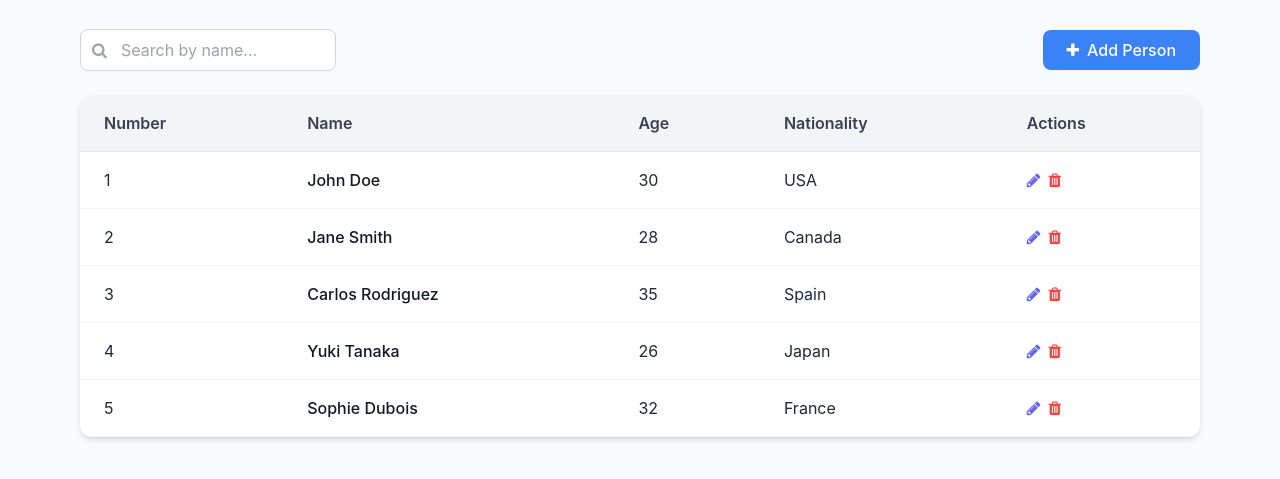
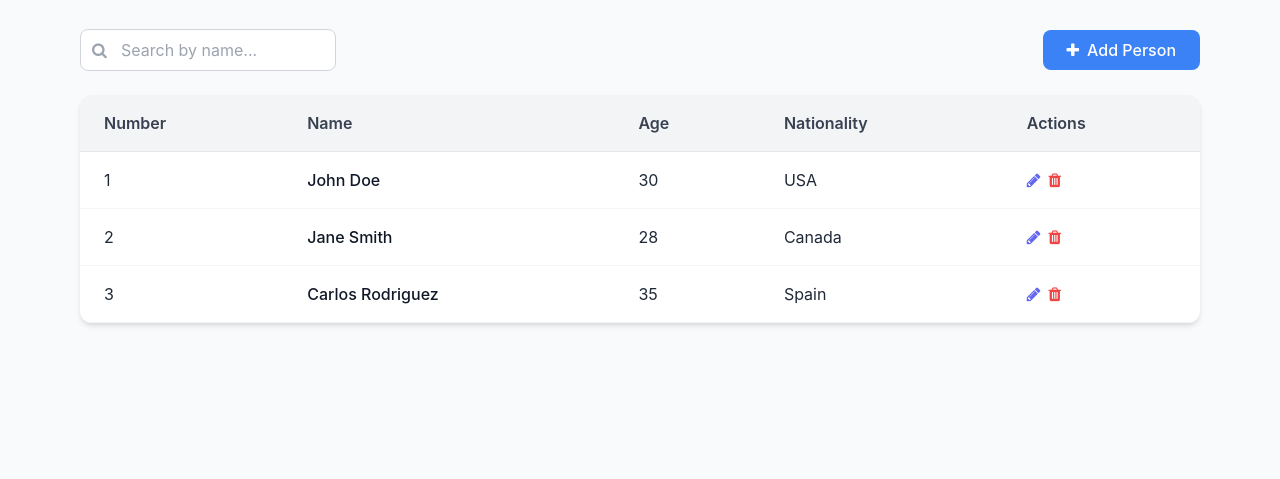
Before and after one commit to charlieclhx/personnel-list, a plain HTML site: page index.html in a window 1280 px wide. Shown: the part 127-606 px from the top of the page. Drawn offline with nearby package versions, Linux system fonts and the light colour scheme.

Commit message:
Update index.html

```diff
--- a/index.html
+++ b/index.html
@@ -141,21 +141,25 @@
     </div>
 
     <script>
-        // 从localStorage加载数据或使用初始数据
-        let personnel = JSON.parse(localStorage.getItem('personnelData')) || [
+        // 检查localStorage中是否已有数据
+        const storedData = localStorage.getItem('personnelData');
+
+        // 初始数据只有3条记录
+        const initialData = [
             { id: 1, name: "John Doe", age: 30, nationality: "USA" },
             { id: 2, name: "Jane Smith", age: 28, nationality: "Canada" },
-            { id: 3, name: "Carlos Rodriguez", age: 35, nationality: "Spain" },
-            { id: 4, name: "Yuki Tanaka", age: 26, nationality: "Japan" },
-            { id: 5, name: "Sophie Dubois", age: 32, nationality: "France" }
+            { id: 3, name: "Carlos Rodriguez", age: 35, nationality: "Spain" }
         ];
+
+        // 从localStorage加载数据或使用初始数据
+        let personnel = storedData ? JSON.parse(storedData) : initialData;
 
         // 计算下一个ID (从现有数据中获取最大ID + 1)
         let nextId = personnel.length > 0
             ? Math.max(...personnel.map(p => p.id)) + 1
             : 1;
 
-        // 保存数据到localStorage的函数
+        // 保存数据到localStorage的函数 - 确保随时保存最新状态
         function saveToLocalStorage() {
             localStorage.setItem('personnelData', JSON.stringify(personnel));
         }
@@ -328,6 +332,9 @@
                 closeModalFunc();
             }
         });
+
+        // 页面关闭前确保数据已保存
+        window.addEventListener('beforeunload', saveToLocalStorage);
     </script>
 </body>
 </html>
```
